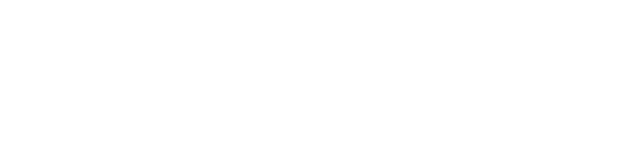
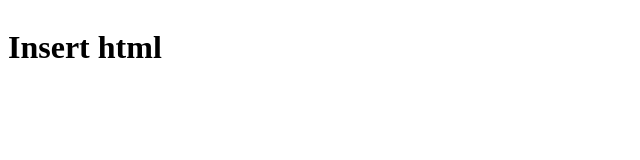
Before and after one commit to jeevira/resume_jeevi, a plain HTML site: page index.html in a window 1280 px wide. Shown: the whole page, without its empty margins (0-640 px from the left). Drawn offline with Linux system fonts and the light colour scheme.

Commit message:
Update index.html

```diff
--- a/index.html
+++ b/index.html
@@ -8,6 +8,7 @@
   </head>
   <body>
 <div class="main" id="main">
+  <h1>Insert html</h1>
   <!-- <div class="left">
 
      <img src="1.jpg" alt="my profile image">
```
